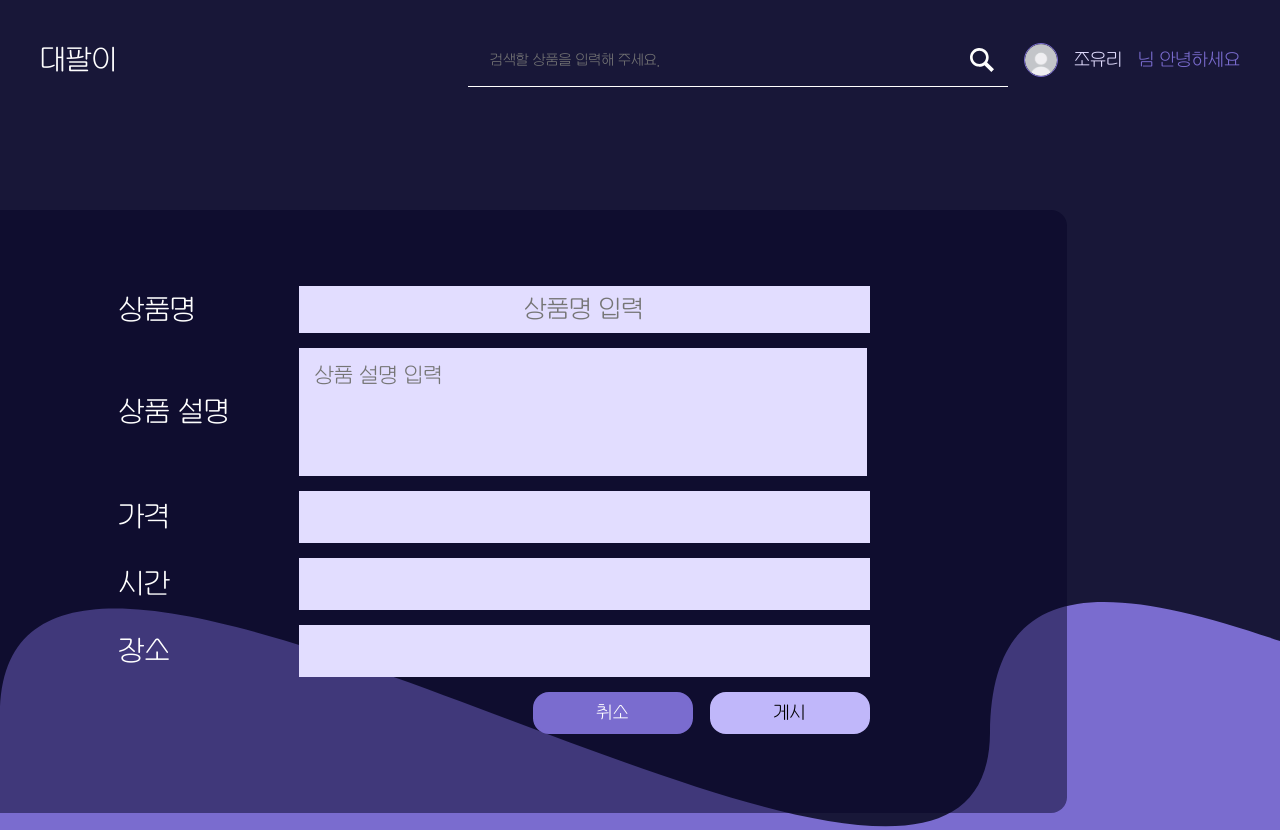
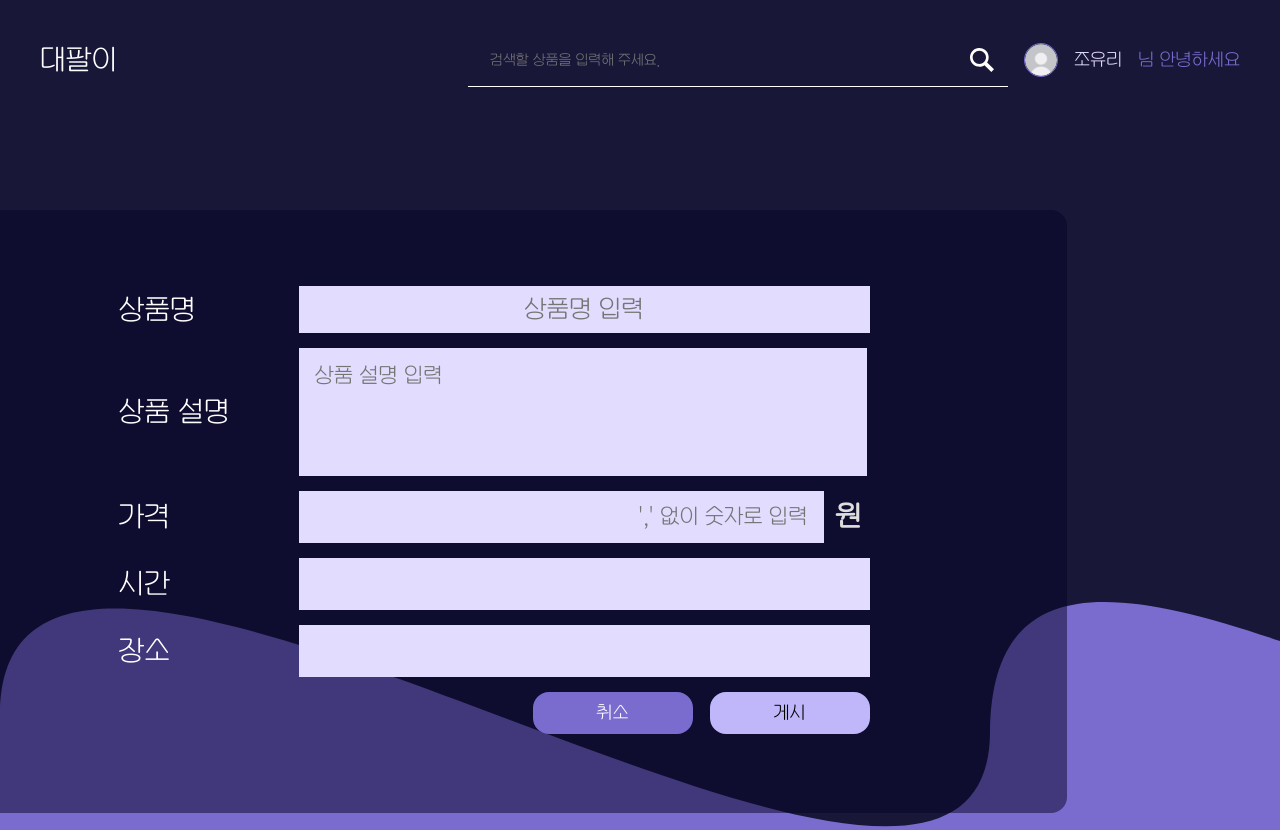
Before and after one commit to 2023-kodomo/fronEnd, a React (Create React App) app: page /Posting in a window 1280 px wide. Built offline with nearby package versions, Linux system fonts and the light colour scheme.

Commit message:
💎:: 가격 입력 개선

```diff
--- a/src/pages/WritingPage.jsx
+++ b/src/pages/WritingPage.jsx
@@ -23,6 +23,12 @@ const PostingPage = () => {
     if (shouldCancel) {
       window.location.href = "./";
     }
+  };
+  const [inputValue, setInputValue] = useState("");
+  const handleChange = (e) => {
+    const value = e.target.value;
+    const numericValue = value.replace(/[^0-9]/g, "");
+    setInputValue(numericValue);
   };
   return (
     <>
@@ -62,7 +68,14 @@ const PostingPage = () => {
                 </PostingLi>
                 <PostingLi>
                   <ProductLabel>가격</ProductLabel>
-                  <ProductPrice type="text" required />
+                  <ProductPrice
+                    type="text"
+                    value={inputValue}
+                    onChange={handleChange}
+                    placeholder="',' 없이 숫자로 입력"
+                    required
+                  />
+                  <PrintWon>원</PrintWon>
                 </PostingLi>
                 <PostingLi>
                   <ProductLabel>시간</ProductLabel>
@@ -261,12 +274,13 @@ const ProductName = styled.input`
   font-weight: inherit;
   line-height: inherit;
   font-family: inherit;
-  transition: box-shadow 0.6s;
+  transition: box-shadow 0.6s, border-radius 0.3s ease;
   &:hover {
     box-shadow: inset 0 0 8px rgba(0, 0, 0, 0.8);
   }
   &:focus {
     box-shadow: inset 0 0 8px rgba(0, 0, 0, 0.8);
+    border-radius: 5px;
   }
   &:focus::placeholder {
     color: transparent;
@@ -284,7 +298,7 @@ const ProductExplain = styled.textarea`
   font-weight: inherit;
   line-height: inherit;
   font-family: inherit;
-  transition: box-shadow 0.6s;
+  transition: box-shadow 0.6s, border-radius 0.3s ease;
   resize: none;
   &:hover {
     box-shadow: inset 0 0 8px rgba(0, 0, 0, 0.8);
@@ -292,6 +306,7 @@ const ProductExplain = styled.textarea`
   &:focus {
     outline: none;
     box-shadow: inset 0 0 8px rgba(0, 0, 0, 0.8);
+    border-radius: 5px;
   }
   &:focus::placeholder {
     color: transparent;
@@ -299,23 +314,38 @@ const ProductExplain = styled.textarea`
 `;
 
 const ProductPrice = styled.input`
-  width: 567px;
+  width: 507px;
   height: 50px;
   background-color: #e2ddff;
   border-style: none;
-  text-align: center;
+  padding-right: 16px;
+  text-align: right;
   font-size: inherit;
   font-style: inherit;
   font-weight: inherit;
   line-height: inherit;
   font-family: inherit;
-  transition: box-shadow 0.6s;
+  transition: box-shadow 0.6s, border-radius 0.3s ease;
   &:hover {
     box-shadow: inset 0 0 8px rgba(0, 0, 0, 0.8);
   }
   &:focus {
     box-shadow: inset 0 0 8px rgba(0, 0, 0, 0.8);
+    border-radius: 5px;
   }
+  &:focus::placeholder {
+    color: transparent;
+  }
+`;
+
+const PrintWon = styled.span`
+  margin-left: 12px;
+  color: #dddddd;
+  font-size: 32px;
+  font-style: inherit;
+  font-weight: 700;
+  line-height: inherit;
+  font-family: inherit;
 `;
 
 const TransactionAppointmentTime = styled.input`
@@ -329,12 +359,13 @@ const TransactionAppointmentTime = styled.input`
   font-weight: inherit;
   line-height: inherit;
   font-family: inherit;
-  transition: box-shadow 0.6s;
+  transition: box-shadow 0.6s, border-radius 0.3s ease;
   &:hover {
     box-shadow: inset 0 0 8px rgba(0, 0, 0, 0.8);
   }
   &:focus {
     box-shadow: inset 0 0 8px rgba(0, 0, 0, 0.8);
+    border-radius: 5px;
   }
 `;
 
@@ -349,12 +380,13 @@ const TradingPlace = styled.input`
   font-weight: inherit;
   line-height: inherit;
   font-family: inherit;
-  transition: box-shadow 0.6s;
+  transition: box-shadow 0.6s, border-radius 0.3s ease;
   &:hover {
     box-shadow: inset 0 0 8px rgba(0, 0, 0, 0.8);
   }
   &:focus {
     box-shadow: inset 0 0 8px rgba(0, 0, 0, 0.8);
+    border-radius: 5px;
   }
 `;
 
```
